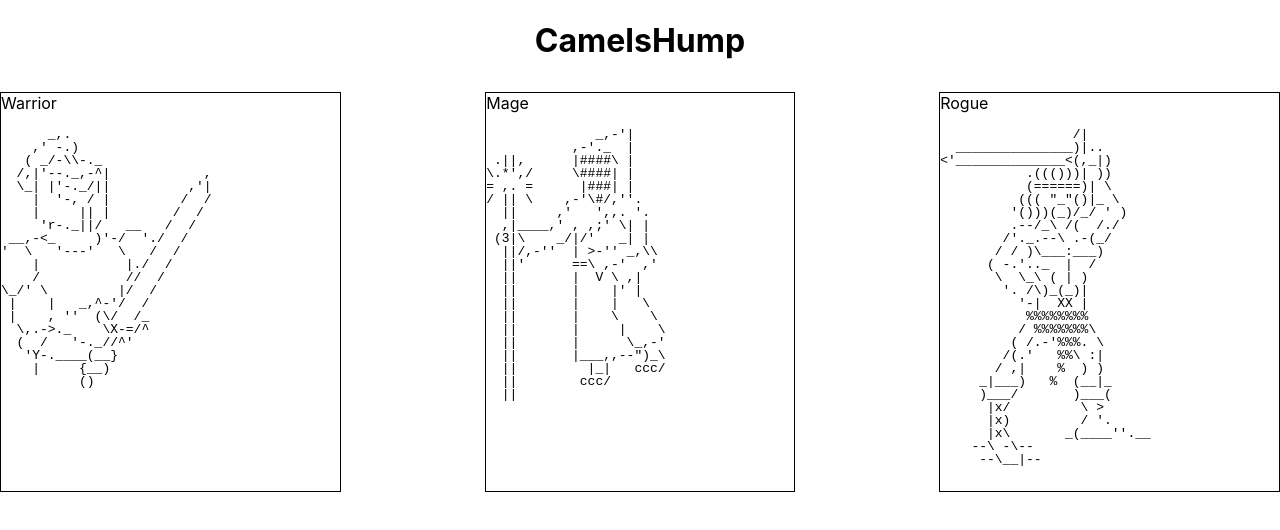
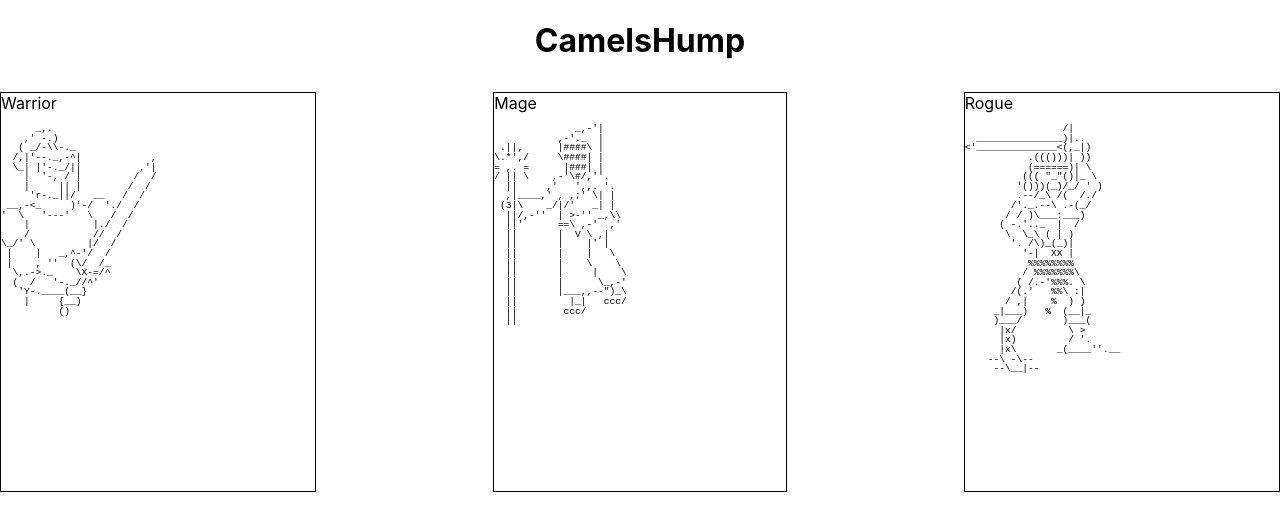
Before and after one commit to csci312a-f23/project-camelshump, a Next.js app: page /classSelect in a window 1280 px wide. Shown: the top 530 px of the page. Built offline with nearby package versions, Linux system fonts and the light colour scheme.

Commit message:
font size classes ascii art updated

```diff
--- a/src/styles/Classes.module.css
+++ b/src/styles/Classes.module.css
@@ -33,4 +33,5 @@
 
 .art {
   line-height: 0.5;
+  font-size: 1.2vh;
 }
```
